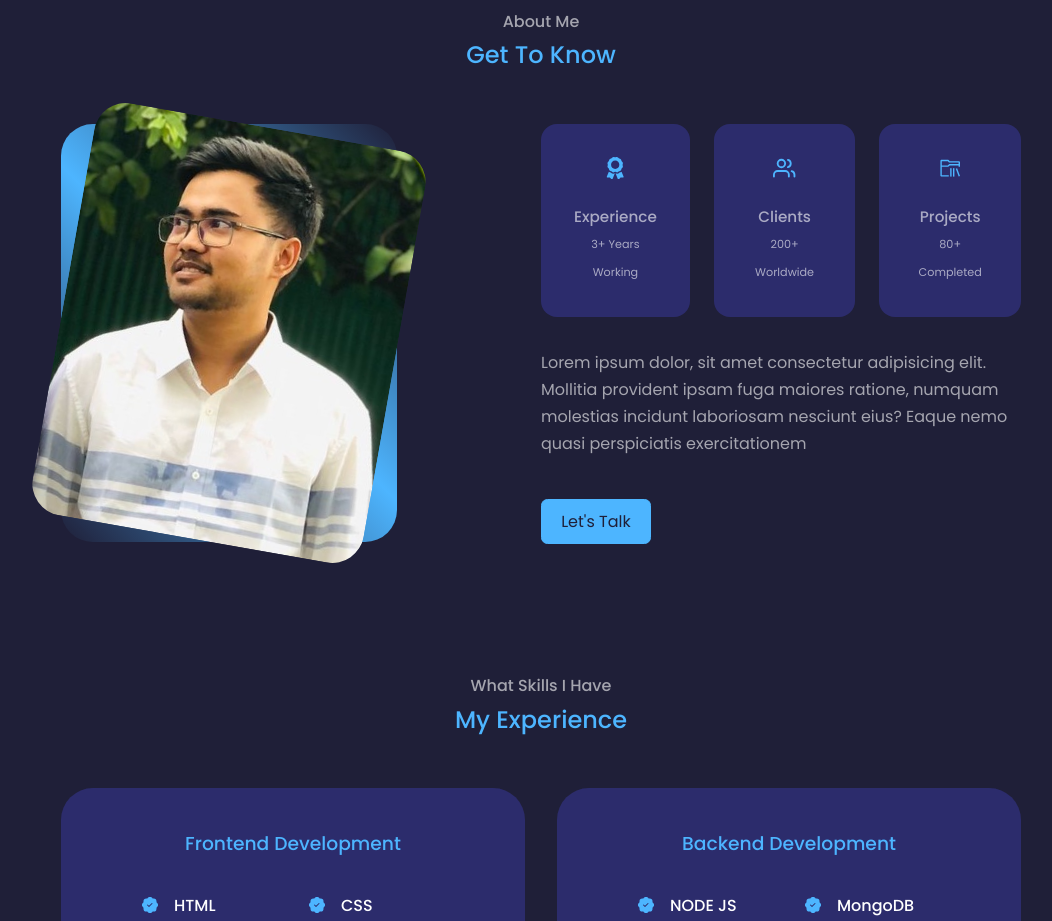
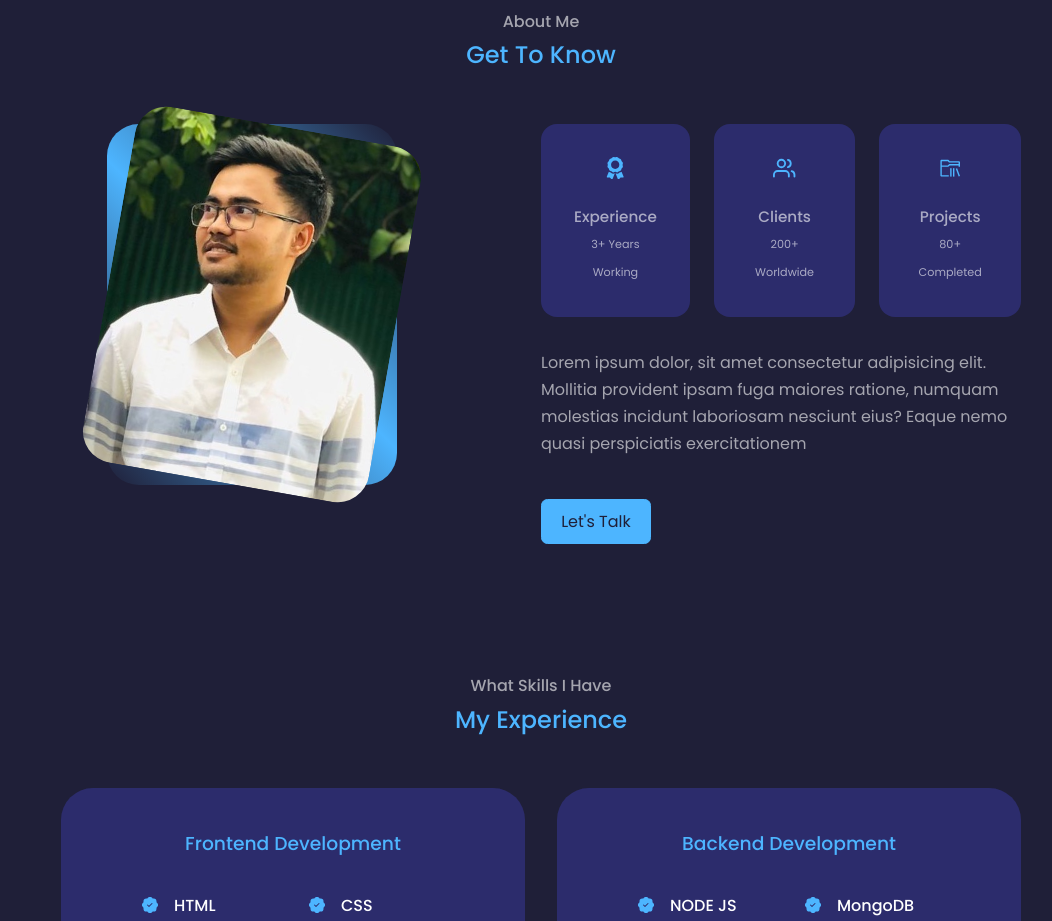
Before and after one commit to Hasibul118/Portfolio-web-react, a React (Create React App) app: page / in a window 1280 px wide. Shown: the part 920-1841 px from the top of the page, without its empty margins (99-1151 px from the left). Built offline with nearby package versions, Linux system fonts and the light colour scheme.

Commit message:
about me image responsive

```diff
--- a/src/components/about/about.css
+++ b/src/components/about/about.css
@@ -6,6 +6,8 @@
 
 .about__me {
     width: 100%;
+    max-width: 290px;
+    margin: 0 0 auto auto;
     aspect-ratio: 1/1;
     border-radius: 2rem;
     background: linear-gradient(
```
